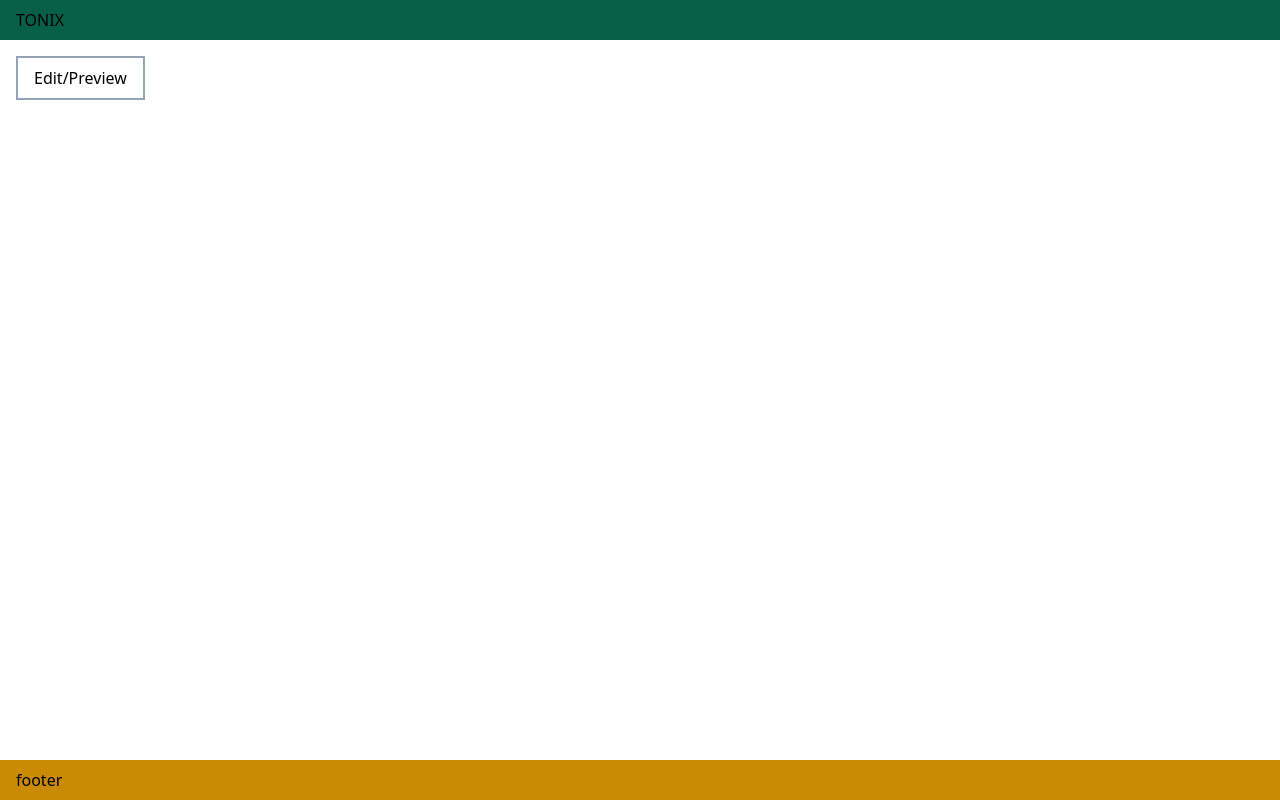
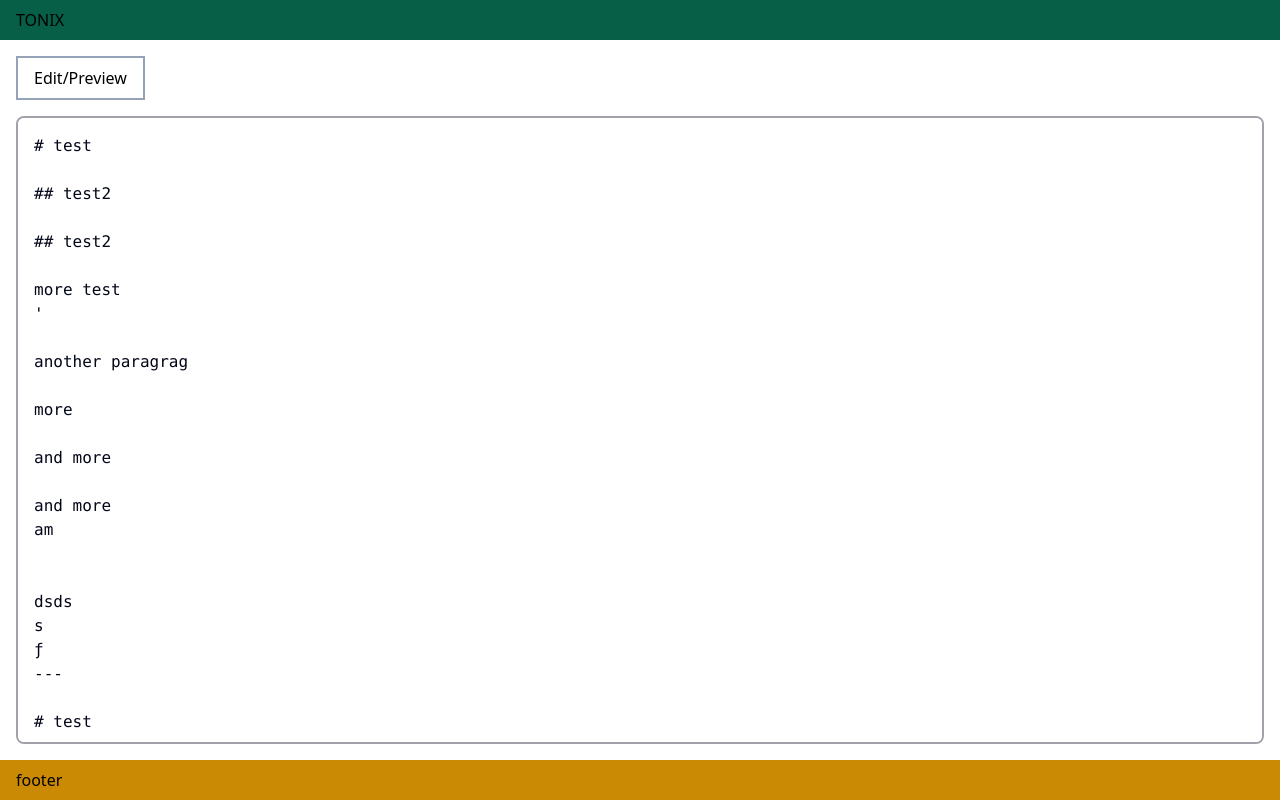
Before and after one commit to breizeway/songbird, a Next.js app: page / in a window 1280 px wide. Built offline with nearby package versions, Linux system fonts and the light colour scheme.

Commit message:
small style changes; add md test text

```diff
--- a/src/components/editor/editor.module.css
+++ b/src/components/editor/editor.module.css
@@ -1,5 +1,5 @@
-.columns {
-  @apply h-full w-full max-w-full flex-grow;
+.comp {
+  @apply flex-grow flex flex-col;
 }
 
 .controls {
--- a/src/components/editor/index.tsx
+++ b/src/components/editor/index.tsx
@@ -2,11 +2,12 @@ import { useCallback, useEffect, useState } from "react";
 import { TextEdit } from "../text-edit";
 import { TextPreview } from "../text-preview";
 import styles from "./editor.module.css";
+import { testMd } from "./test-md";
 
 interface IEditorProps {}
 
 export const Editor = ({}: IEditorProps): JSX.Element => {
-  const [text, setText] = useState("");
+  const [text, setText] = useState(testMd);
 
   enum TextMode {
     "edit",
@@ -30,7 +31,7 @@ export const Editor = ({}: IEditorProps): JSX.Element => {
       document.body.removeEventListener("keydown", listenForShortcuts);
   }, [switchTextMode]);
   return (
-    <>
+    <div className={styles.comp}>
       <div className={styles.controls}>
         <button onClick={switchTextMode}>{"Edit/Preview"}</button>
       </div>
@@ -39,6 +40,6 @@ export const Editor = ({}: IEditorProps): JSX.Element => {
       ) : (
         <TextPreview source={text} />
       )}
-    </>
+    </div>
   );
 };
--- /dev/null
+++ b/src/components/editor/test-md.ts
@@ -0,0 +1,71 @@
+export const testMd = `# test
+
+## test2
+
+## test2
+
+more test
+'
+
+another paragrag
+
+more
+
+and more
+
+and more
+am
+
+
+dsds
+s
+ƒ
+---
+
+# test
+
+## test2
+
+## test2
+
+more test
+'
+
+another paragrag
+
+more
+
+and more
+
+and more
+am
+
+
+dsds
+s
+ƒ
+---
+
+# test
+
+## test2
+
+## test2
+
+more test
+'
+
+another paragrag
+
+more
+
+and more
+
+and more
+am
+
+
+dsds
+s
+ƒ
+---`;
--- a/src/components/text-edit/index.tsx
+++ b/src/components/text-edit/index.tsx
@@ -8,7 +8,7 @@ interface ITextEditProps {
 export const TextEdit = ({ text, setText }: ITextEditProps): JSX.Element => {
   return (
     <textarea
-      className={styles.main}
+      className={styles.comp}
       value={text}
       onChange={(e) => setText(e.target.value)}
     />
--- a/src/components/text-edit/text-edit.module.css
+++ b/src/components/text-edit/text-edit.module.css
@@ -1,3 +1,3 @@
-.main {
-  @apply resize-none text-slate-950 w-full h-96 font-mono;
+.comp {
+  @apply resize-none text-slate-950 border-2 border-zinc-400 w-full flex-grow font-mono rounded-lg p-4;
 }
--- a/src/components/text-preview/index.tsx
+++ b/src/components/text-preview/index.tsx
@@ -20,16 +20,12 @@ export const TextPreview = ({ source }: ITextPreviewProps): JSX.Element => {
     numColumns > MIN_NUM_PANES && _setNumColumns(numColumns - 1);
 
   return (
-    <table className={styles.main}>
-      <tbody>
-        <tr>
-          {[...Array(numColumns)].map((idx) => (
-            <td key={idx}>
-              <MarkdownPreview source={source} />
-            </td>
-          ))}
-        </tr>
-      </tbody>
-    </table>
+    <div className={styles.comp}>
+      {[...Array(numColumns)].map((idx) => (
+        <div key={idx} className={styles.column}>
+          <MarkdownPreview source={source} className={styles.preview} />
+        </div>
+      ))}
+    </div>
   );
 };
--- a/src/components/text-preview/text-preview.module.css
+++ b/src/components/text-preview/text-preview.module.css
@@ -1,9 +1,14 @@
-.main {
-  @apply font-mono;
+.comp {
+  @apply flex-grow grid gap-2;
+
+  grid-template-columns: repeat(auto-fit, minmax(0, 1fr));
+}
+
+.column {
+  @apply p-4 rounded-lg border-2 border-zinc-800 overflow-scroll inline-block;
 
   background-color: var(--background-color-lighter);
 }
 
-.main td {
-  @apply p-4;
+.preview {
 }
--- a/src/styles/globals.css
+++ b/src/styles/globals.css
@@ -12,7 +12,7 @@
 @media (prefers-color-scheme: dark) {
   :root {
     --background-color: #000;
-    --background-color-lighter: #111;
+    --background-color-lighter: #141414;
     --content-color: #fff;
     --content-color-lighter: #ddd;
   }
```
